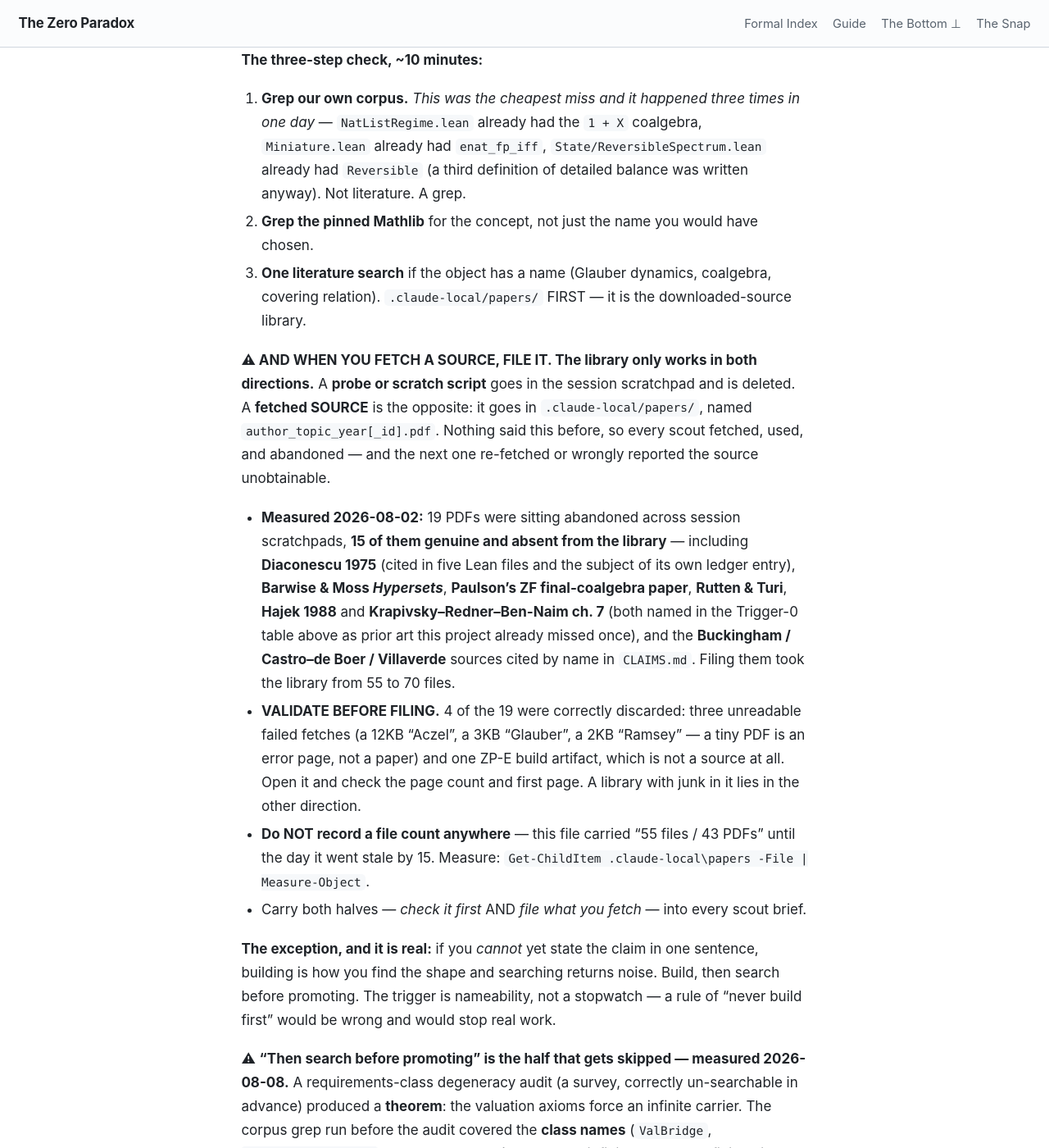
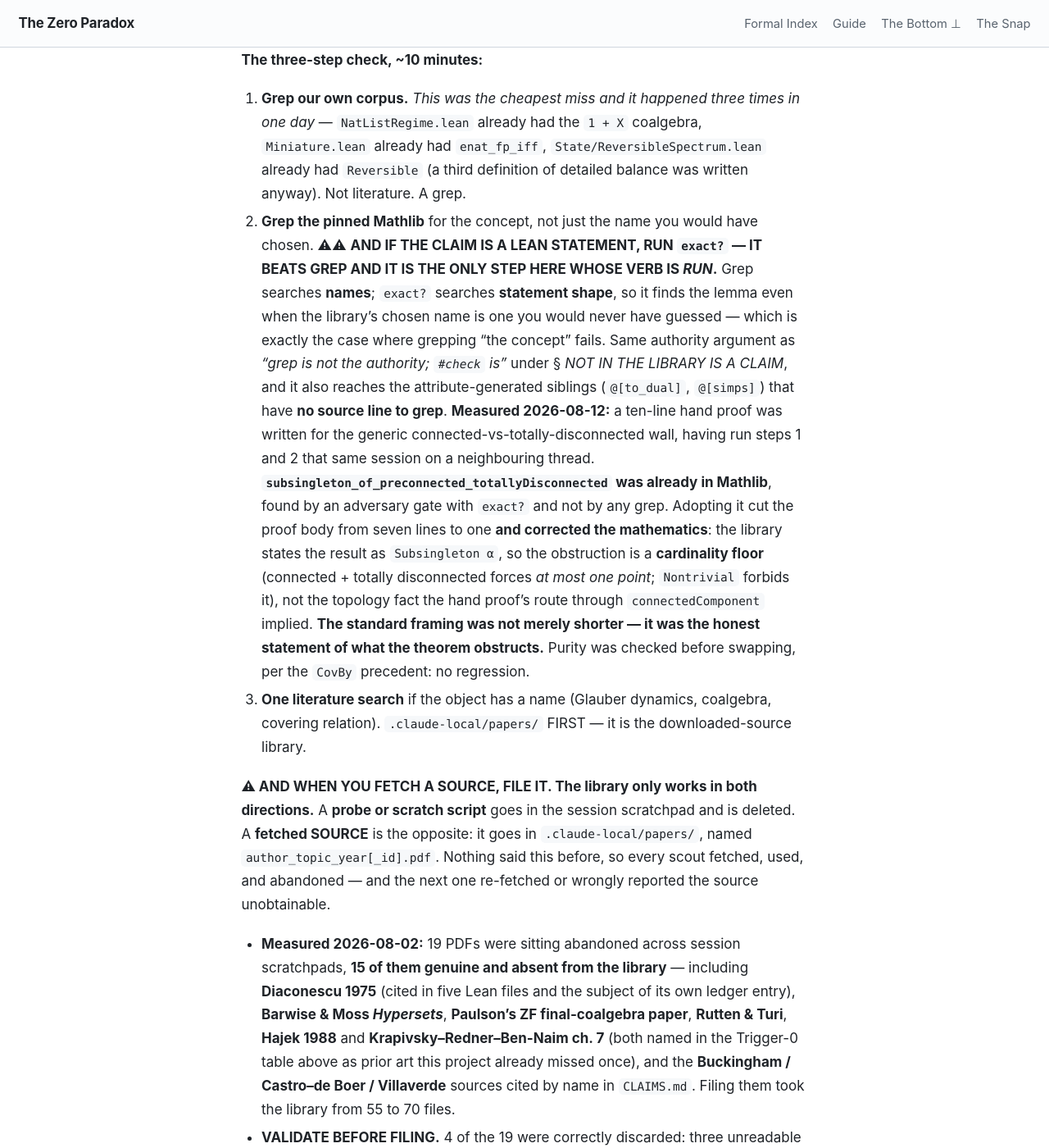
Before and after one commit to timbrigham/ZeroParadox, a Jekyll site: the page built from CLAUDE.md, in a window 1280 px wide and 1400 px high, scrolled down 58159 px. Shown: the whole window at 82% size. Built offline with Jekyll 4.4.1, drawn with Linux system fonts in a browser that asks for light colours; our own code applies the rules of GitHub Pages for plain Markdown files.

Commit message:
Trigger 0: run exact? for a Lean claim, because grep searches names
Step 2 said to grep the pinned Mathlib for the concept rather than the name
you would have chosen. That is the step I ran, and it still missed a lemma
the library already had. Grep searches names; exact? searches statement
shape, so it finds the result when the library's chosen name is one you
would never guess - which is precisely the case where grepping "the
concept" fails. It is also the only step in the three-step check whose verb
is RUN, and it reaches attribute-generated siblings that have no source
line to grep at all.

The measured case: a ten-line hand proof of the generic
connected-vs-totally-disconnected wall, written after running steps 1 and 2
that same session on a neighbouring thread.
subsingleton_of_preconnected_totallyDisconnected was already there, found
by an adversary gate with exact?.

Worth more than the line count. The library states it as Subsingleton, so
the obstruction is a cardinality floor - connected and totally disconnected
together force at most one point, and Nontrivial forbids it - not the
topology fact the hand proof's route through connectedComponent implied.
The standard framing was the honest statement of what the theorem
obstructs, not merely a shorter one. Purity checked before swapping, per
the CovBy precedent; no regression.

Co-Authored-By: Claude Opus 5 <noreply@anthropic.com>
Claude-Session: https://claude.ai/code/session_01Y3bev4DJYKL6X8bHXccZJe

```diff
--- a/CLAUDE.md
+++ b/CLAUDE.md
@@ -1446,6 +1446,21 @@ described longhand ("critical slowing down").
    `enat_fp_iff`, `State/ReversibleSpectrum.lean` already had `Reversible` (a third definition of
    detailed balance was written anyway). Not literature. A grep.
 2. **Grep the pinned Mathlib** for the concept, not just the name you would have chosen.
+   ⚠⚠ **AND IF THE CLAIM IS A LEAN STATEMENT, RUN `exact?` — IT BEATS GREP AND IT IS THE ONLY STEP
+   HERE WHOSE VERB IS *RUN*.** Grep searches **names**; `exact?` searches **statement shape**, so it
+   finds the lemma even when the library's chosen name is one you would never have guessed — which is
+   exactly the case where grepping "the concept" fails. Same authority argument as *"grep is not the
+   authority; `#check` is"* under § *NOT IN THE LIBRARY IS A CLAIM*, and it also reaches the
+   attribute-generated siblings (`@[to_dual]`, `@[simps]`) that have **no source line to grep**.
+   **Measured 2026-08-12:** a ten-line hand proof was written for the generic
+   connected-vs-totally-disconnected wall, having run steps 1 and 2 that same session on a neighbouring
+   thread. **`subsingleton_of_preconnected_totallyDisconnected` was already in Mathlib**, found by an
+   adversary gate with `exact?` and not by any grep. Adopting it cut the proof body from seven lines to
+   one **and corrected the mathematics**: the library states the result as `Subsingleton α`, so the
+   obstruction is a **cardinality floor** (connected + totally disconnected forces *at most one point*;
+   `Nontrivial` forbids it), not the topology fact the hand proof's route through `connectedComponent`
+   implied. **The standard framing was not merely shorter — it was the honest statement of what the
+   theorem obstructs.** Purity was checked before swapping, per the `CovBy` precedent: no regression.
 3. **One literature search** if the object has a name (Glauber dynamics, coalgebra, covering
    relation). `.claude-local/papers/` FIRST — it is the downloaded-source library.
 
```
